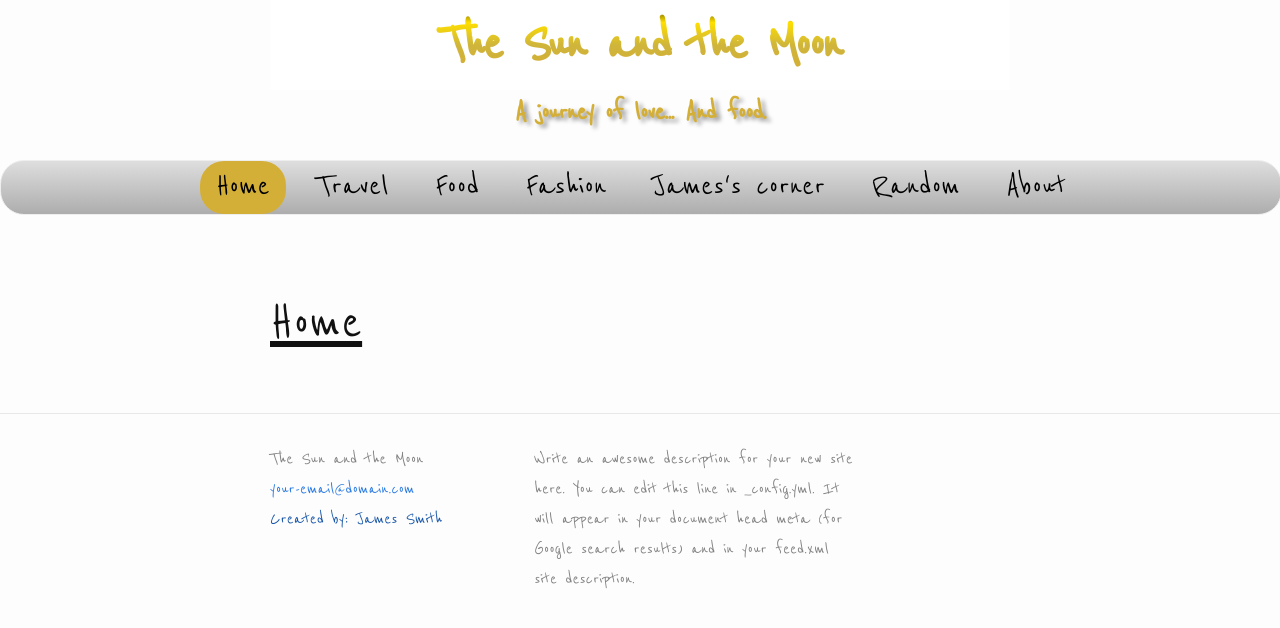
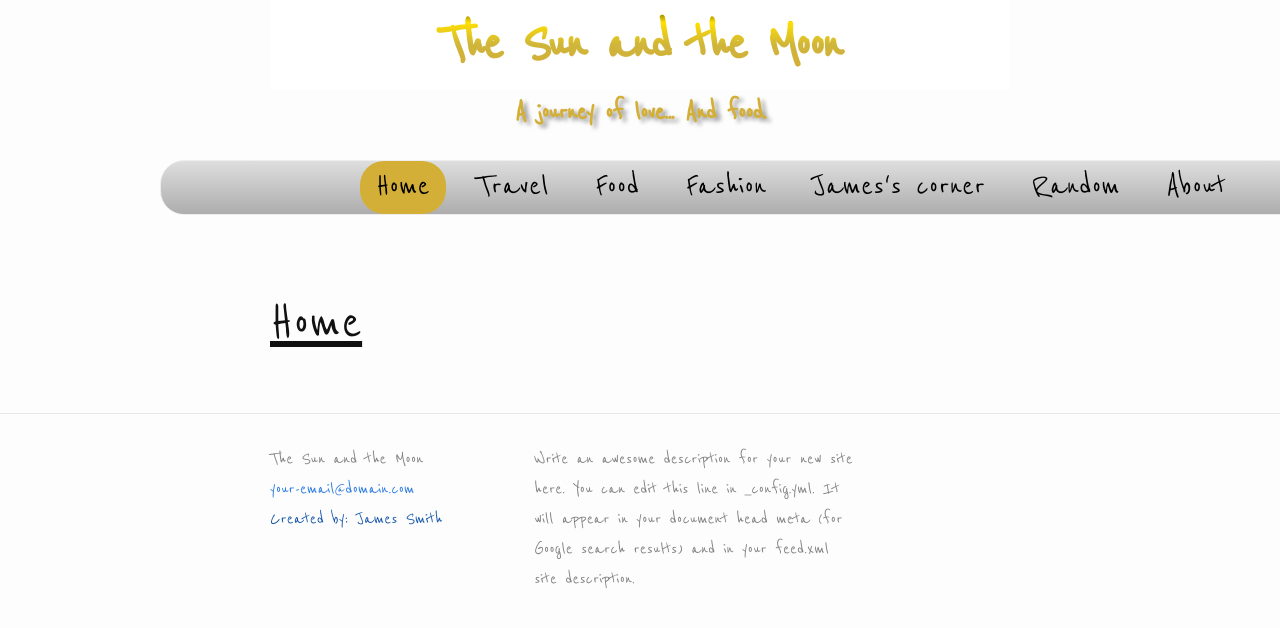
Before and after one commit to james-karen/james-karen.github.io, a Jekyll site: the page built from index.html, in a window 1280 px wide. Shown: the top 628 px of the page. Built offline with Jekyll 4.4.1, drawn with Linux system fonts in a browser that asks for light colours.

Commit message:
Mobile fixes

```diff
--- a/_sass/_layout.scss
+++ b/_sass/_layout.scss
@@ -1,37 +1,3 @@
-/* Smartphones (portrait and landscape) ----------- */
-@media only screen
-and (min-device-width : 320px)
-and (max-device-width : 480px) {
-  /* Styles */
-}
-
-/* Smartphones (landscape) ----------- */
-@media only screen
-and (min-width : 321px) {
-  /* Styles */
-}
-
-/* Smartphones (portrait) ----------- */
-@media only screen
-and (max-width : 320px) {
-  /* Styles */
-}
-
-/* iPads (portrait and landscape) ----------- */
-@media only screen
-and (min-device-width : 768px)
-and (max-device-width : 1024px) {
-  /* Styles */
-}
-
-/* iPads (landscape) ----------- */
-@media only screen
-and (min-device-width : 768px)
-and (max-device-width : 1024px)
-and (orientation : landscape) {
-  /* Styles */
-}
-
 /**
  * Site header
  */
@@ -98,6 +64,7 @@ and (orientation : landscape) {
     font-family: 'Reenie Beanie', cursive;
     font-size: 60px;
     font-weight: bold;
+    width: auto;
     text-shadow: 2px 0 0 #000, -2px 0 0 #000, 0 2px 0 #000, 0 -2px 0 #000, 1px 1px #000, -1px -1px 0 #000, 1px -1px 0 #000, -1px 1px 0 #000;
     letter-spacing: -3px;
     display: block;
@@ -134,7 +101,7 @@ and (orientation : landscape) {
         display: inline-block;
         list-style-type: none;
         width: 100%;
-        margin-left: auto;
+        margin-left: 160px;
 
         overflow: hidden;
         text-align: center;
```
